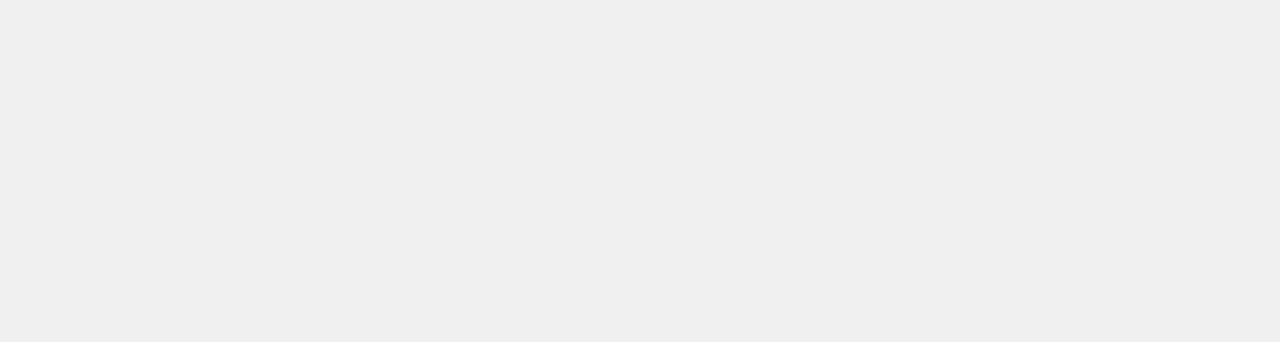
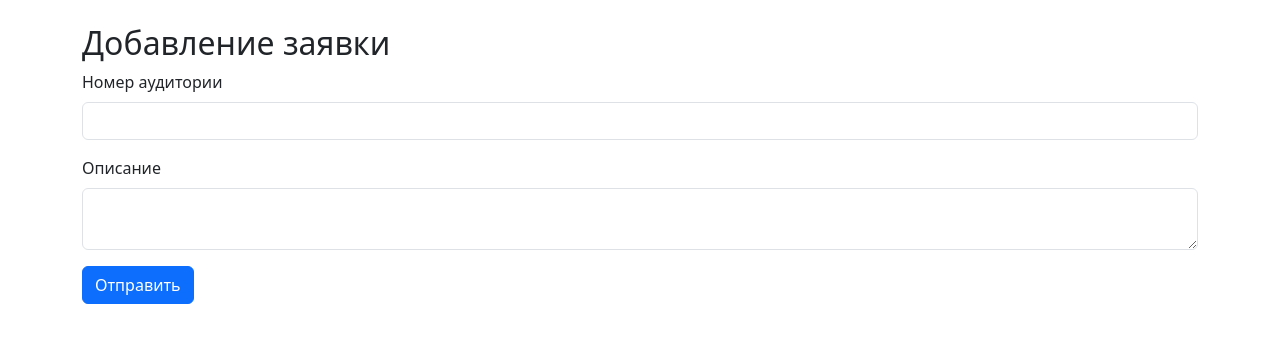
Before and after one commit to EpikhinIvan/helpdesk_frontend, a React (Create React App) app: page /add-request in a window 1280 px wide. Before the commit this address had no page. Shown: the top 342 px of the page. Built offline with nearby package versions, Linux system fonts and the light colour scheme.

Commit message:
add request page

```diff
--- a/package.json
+++ b/package.json
@@ -7,7 +7,9 @@
     "@testing-library/react": "^13.4.0",
     "@testing-library/user-event": "^13.5.0",
     "axios": "^1.6.8",
+    "bootstrap": "^5.3.3",
     "react": "^18.2.0",
+    "react-bootstrap": "^2.10.2",
     "react-dom": "^18.2.0",
     "react-router-dom": "^6.22.3",
     "react-scripts": "5.0.1",
--- a/src/App.js
+++ b/src/App.js
@@ -3,6 +3,7 @@ import { BrowserRouter as Router, Route, Routes } from 'react-router-dom';
 import HomePage from './pages/HomePage/HomePage';
 import LoginPage from './pages/LoginPage/LoginPage';
 import RegistrationPage from './pages/RegistrationPage/RegistrationPage';
+import AddRequestPage from './pages/AddRequestPage/AddRequestPage';
 
 
 
@@ -14,6 +15,7 @@ const App = () => {
             <Route path="/login" element={<LoginPage />} />
             <Route path="/register" element={<RegistrationPage />} />
             <Route path="/" element={<HomePage />} />
+            <Route path="/add-request" element={<AddRequestPage />} />
           </Routes>
         </div>
       </Router>
--- a/src/components/LoginForm/LoginForm.js
+++ b/src/components/LoginForm/LoginForm.js
@@ -6,6 +6,7 @@ import './LoginForm.css';
 const LoginForm = () => {
     const [username, setUsername] = useState('');
     const [password, setPassword] = useState('');
+    const [error, setError] = useState('');
     const navigate = useNavigate();
 
     const handleChange = (event) => {
@@ -22,26 +23,32 @@ const LoginForm = () => {
 
         try {
             const res = await axios.post('http://localhost:8000/api/login/', { username, password });
+
+            localStorage.setItem('token', res.data.token);
+            localStorage.setItem('username', username);
+            localStorage.setItem('userId', res.data.userId);
+            console.log(res);
             console.log(res.data);
 
-            localStorage.setItem('token', res.data.token);
-            localStorage.setItem('username', username)
-            console.log(res.response)
-            console.log(res.status);
-
+            setUsername('');
+            setPassword('');
             navigate('/');
 
         } catch (err) {
-            console.error(err.response.data);
+            if (err.response) {
+                setError(err.response.data.error || "Произошла ошибка при входе в систему.");
+            } else {
+                setError("Сетевая ошибка. Попробуйте еще раз.");
+            }
+            console.error('Ошибка при входе:', err.response || err);
         }
-
-        setUsername('');
-        setPassword('');
     };
 
     return (
         <div className="form-container">
             <h2 className='form-h2'>Вход</h2>
+
+            {error && <div className="alert alert-danger">{error}</div>} {/* Отображаем ошибки здесь */}
 
             <form onSubmit={handleSubmit}>
                 <div className="form-group">
--- a/src/index.js
+++ b/src/index.js
@@ -1,6 +1,7 @@
 import React from 'react';
 import ReactDOM from 'react-dom/client';
 import App from './App';
+import 'bootstrap/dist/css/bootstrap.min.css';
 
 const root = ReactDOM.createRoot(document.getElementById('root'));
 root.render(
--- /dev/null
+++ b/src/pages/AddRequestPage/AddRequestPage.js
@@ -0,0 +1,100 @@
+import React, { useState } from "react";
+import { useNavigate } from 'react-router-dom';
+
+function AddRequestPage() {
+    const [auditoriumNumber, setAuditoriumNumber] = useState('');
+    const [description, setDescription] = useState('');
+    const [success, setSuccess] = useState(false);
+    const [error, setError] = useState('');
+    const navigate = useNavigate();
+
+    const handleSubmit = async (e) => {
+        e.preventDefault();
+
+        if (!auditoriumNumber.trim() || !description.trim()) {
+            setError('Пожалуйста, заполните все поля.');
+            return;
+          }
+
+          setError('');
+
+          console.log('Отправлено:', { auditoriumNumber, description });
+
+        const userId = localStorage.getItem('userId');
+
+        if (!userId) {
+            console.error('Не найден userId в localStorage');
+            return;
+        }
+
+        try {
+          const response = await fetch('http://localhost:8000/api/helpdesk-requests/', {
+            method: 'POST',
+            headers: {
+              'Content-Type': 'application/json',
+              // Если используется токен для авторизации, добавьте его в заголовки
+            },
+            body: JSON.stringify({
+              auditorium_number: auditoriumNumber,
+              description: description,
+              creator: userId, // Добавляем username как creator
+            }),
+          });
+
+          if (response.ok) {
+            const data = await response.json();
+            console.log('Запись успешно создана:', data);
+            setSuccess(true);
+            setTimeout(() => { navigate('/'); }, 3000);
+          } else {
+            const errorData = await response.json();
+            setError('Ошибка при создании записи: ' + errorData.message);
+            setSuccess(false);
+          }
+        } catch (error) {
+            setError('Ошибка при отправке запроса: ' + error.message); // Показать сообщение об ошибке
+            setSuccess(false);
+        }
+        setAuditoriumNumber('');
+        setDescription('');
+      };
+      return (
+        <div className="container mt-4">
+          <h2>Добавление заявки</h2>
+          {error && <div className="alert alert-danger">{error}</div>}
+          {success && <div className="alert alert-success">Заявка успешно создана!</div>} {/* Сообщение об успехе */}
+          <form onSubmit={handleSubmit}>
+            <div className="mb-3">
+              <label htmlFor="auditoriumNumber" className="form-label">
+                Номер аудитории
+              </label>
+              <input
+                type="text"
+                className="form-control"
+                id="auditoriumNumber"
+                value={auditoriumNumber}
+                onChange={(e) => setAuditoriumNumber(e.target.value)}
+                required // Добавление встроенной HTML-валидации
+              />
+            </div>
+            <div className="mb-3">
+              <label htmlFor="description" className="form-label">
+                Описание
+              </label>
+              <textarea
+                className="form-control"
+                id="description"
+                value={description}
+                onChange={(e) => setDescription(e.target.value)}
+                required // Добавление встроенной HTML-валидации
+              />
+            </div>
+            <button type="submit" className="btn btn-primary">
+              Отправить
+            </button>
+          </form>
+        </div>
+      );
+    };
+
+export default AddRequestPage;
```
Also changed, not shown: 1 other file (tests, documents, lock files or other folders).
